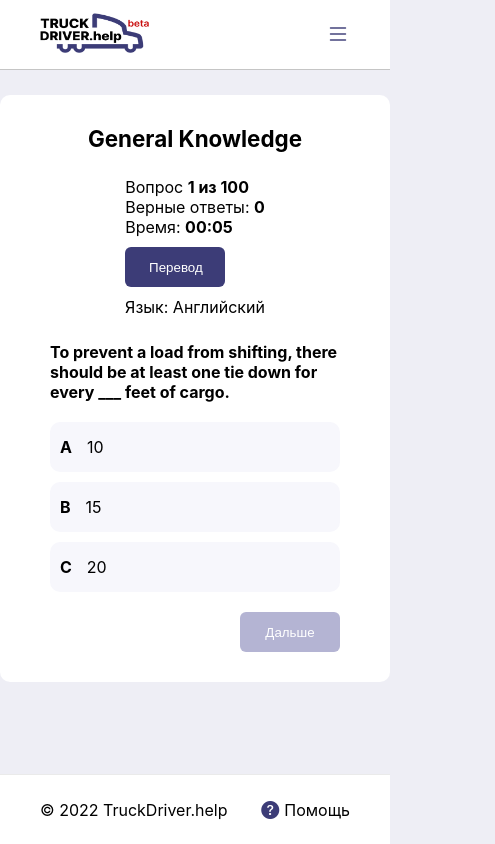
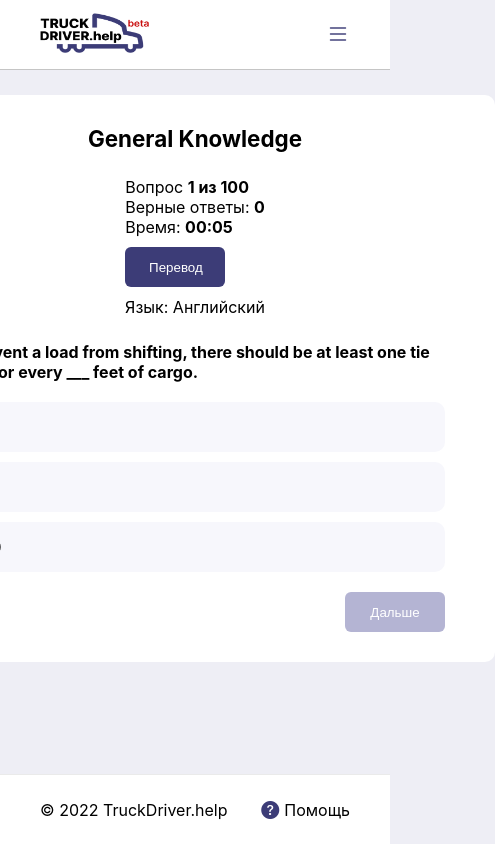
Before and after one commit to dandavisjs/TDL-Academy, a Next.js app: page /quiz/general in a window 390 px wide. Shown: the whole page, 495 px wide, since content can reach past the window. Built offline with nearby package versions, Linux system fonts and the light colour scheme.

Commit message:
Minor changes: question page element width

```diff
--- a/components/quiz/quiz.module.css
+++ b/components/quiz/quiz.module.css
@@ -1,5 +1,5 @@
 .main {
-    max-width: 600px;
+    width: 600px;
     display: flex;
     flex-direction: column;
     gap: 25px;
@@ -49,6 +49,7 @@
 
 @media screen and (max-width: 768px) {
     .head {
+
         display: flex;
         flex-direction: column-reverse;
         align-items: center;
@@ -56,4 +57,7 @@
         justify-content: space-between;
     }
 
+    .main {
+        max-width: 600px;
+    }
 }
```
